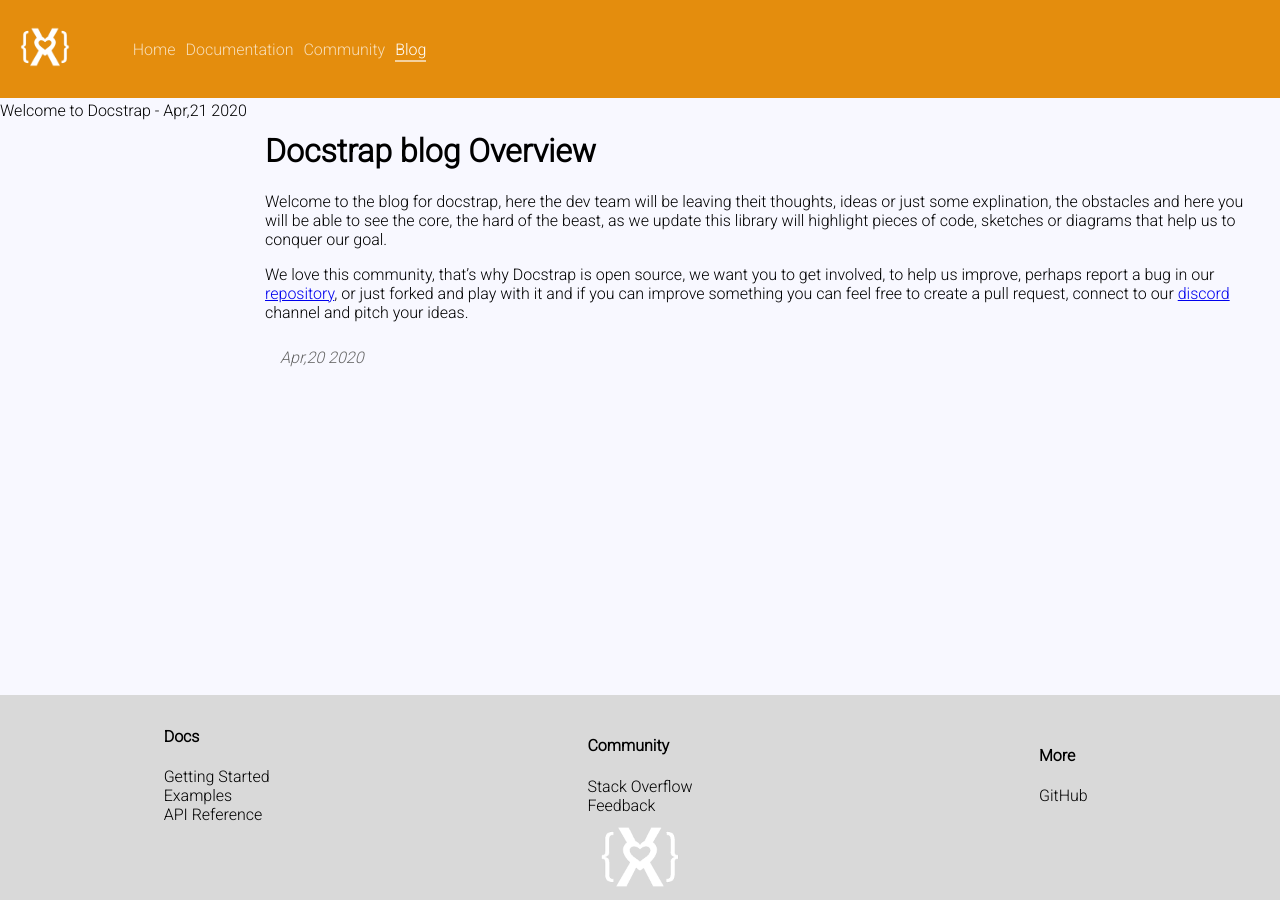
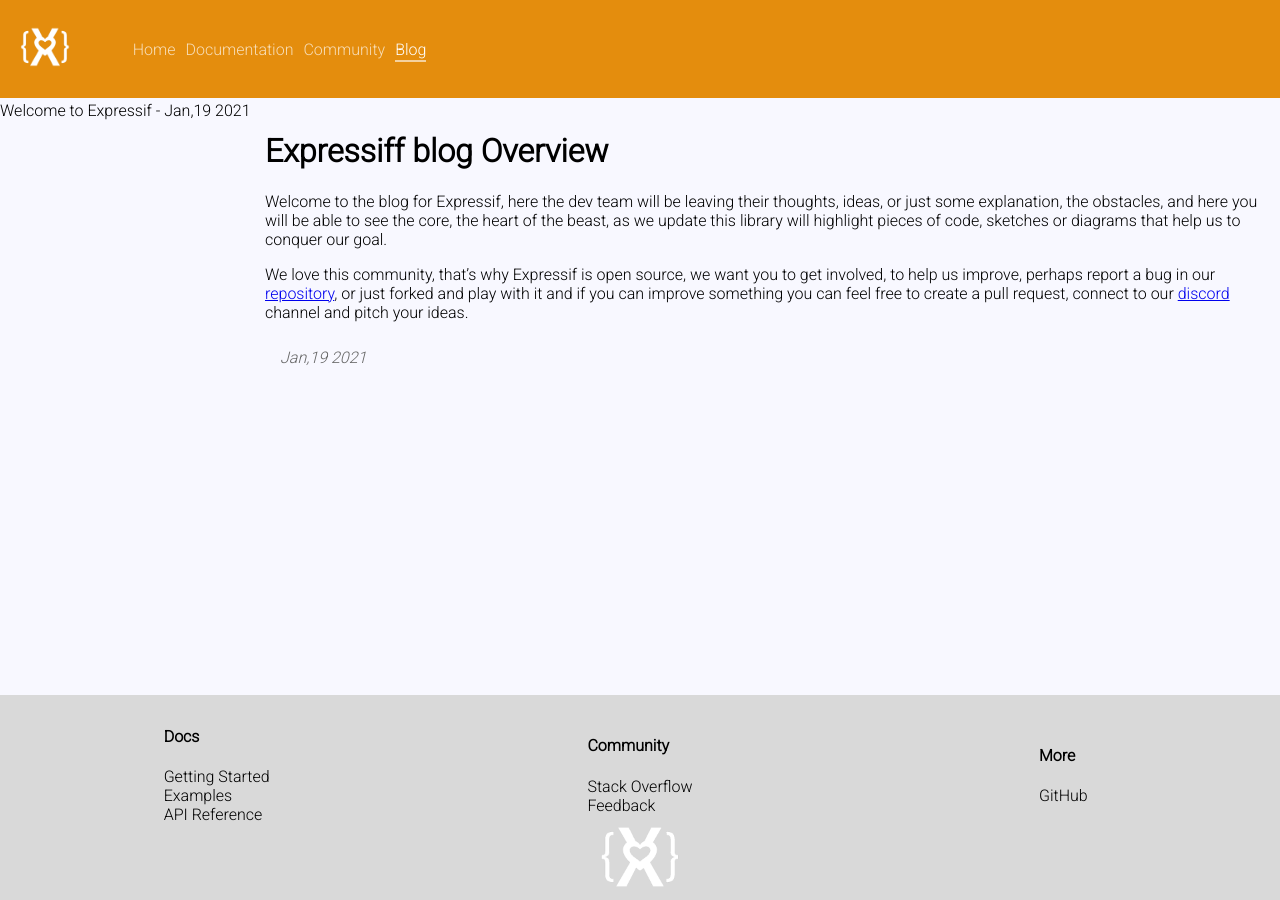
Before and after one commit to rebelstackio/expressif, a Jekyll site: the page built from docs/blog.md, in a window 1280 px wide. Built offline with Jekyll 4.4.1, drawn with Linux system fonts in a browser that asks for light colours; a script that is not in the unit is left out; our own code applies the rules of GitHub Pages for plain Markdown files.

Commit message:
add blog secction

```diff
--- a/docs/blog.md
+++ b/docs/blog.md
@@ -1,12 +1,12 @@
 ---
 layout: blog
 permalink: /blog/
-date: 2020-04-20 14:26:46 -0500
+date: 2021-01-19 14:26:46 -0500
 author: Osmar Reyes
 ---
 
-# Docstrap blog Overview
+# Expressiff blog Overview
 
-Welcome to the blog for docstrap, here the dev team will be leaving theit thoughts, ideas or just some explination, the obstacles and here you will be able to see the core, the hard of the beast, as we update this library will highlight pieces of code, sketches or diagrams that help us to conquer our goal.
+Welcome to the blog for Expressif, here the dev team will be leaving their thoughts, ideas, or just some explanation, the obstacles, and here you will be able to see the core, the heart of the beast, as we update this library will highlight pieces of code, sketches or diagrams that help us to conquer our goal.
 
-We love this community, that's why Docstrap is open source, we want you to get involved, to help us improve, perhaps report a bug in our [repository](https://github.com/rebelstackio/docstrap), or just forked and play with it and if you can improve something you can feel free to create a pull request, connect to our [discord](https://discord.gg/pRG332) channel and pitch your ideas.
+We love this community, that's why Expressif is open source, we want you to get involved, to help us improve, perhaps report a bug in our [repository](https://github.com/rebelstackio/expressif), or just forked and play with it and if you can improve something you can feel free to create a pull request, connect to our [discord](https://discord.gg/rj4UUErTnj) channel and pitch your ideas.
```
Also changed, not shown: docs/_posts/2021-01-19-welcome-to-expressif.md (renamed from docs/_posts/2020-04-21-welcome-to-docstrap.markdown, +7 -2 lines), docs/docs/overview.md (+3 -0 lines), docs/assets/img/ServiceRequestFlow.svg (added).
